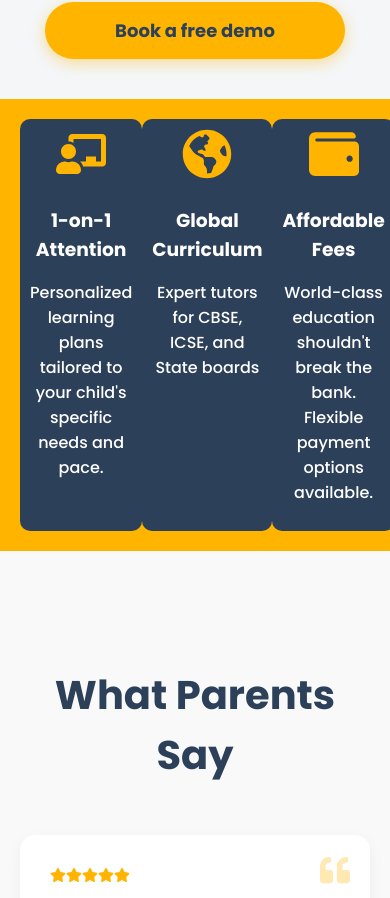
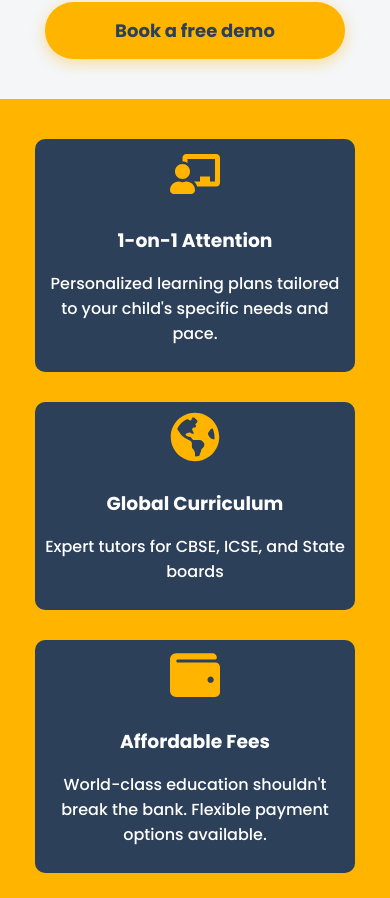
Before and after one commit to dark-mind-x/ikhlas-online-academy, a React (Vite) app: page / in a window 390 px wide. Shown: the part 670-1568 px from the top of the page. Built offline with nearby package versions, Linux system fonts and the light colour scheme.

Commit message:
Responsive Features

```diff
--- a/src/components/Features.css
+++ b/src/components/Features.css
@@ -44,3 +44,16 @@
     color: white;
     font-family: 'Poppins', sans-serif;
 }
+
+@media (max-width: 768px) {
+    .features-container {
+        flex-direction: column; /* Stack vertically */
+        align-items: center;
+        padding: 40px 20px;
+    }
+
+    .feature-card {
+        width: 100%; /* Use full width */
+        margin-bottom: 30px; /* Add space between cards */
+    }
+}
```
